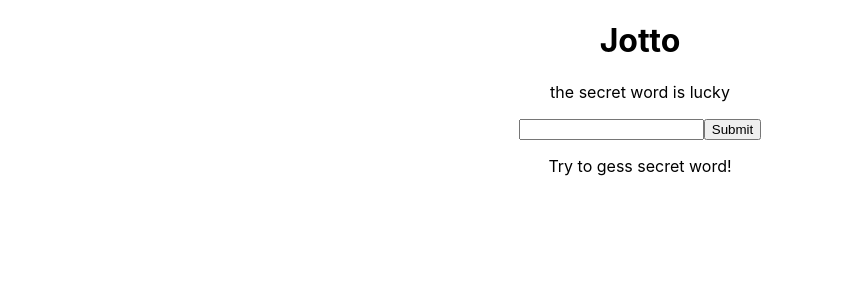
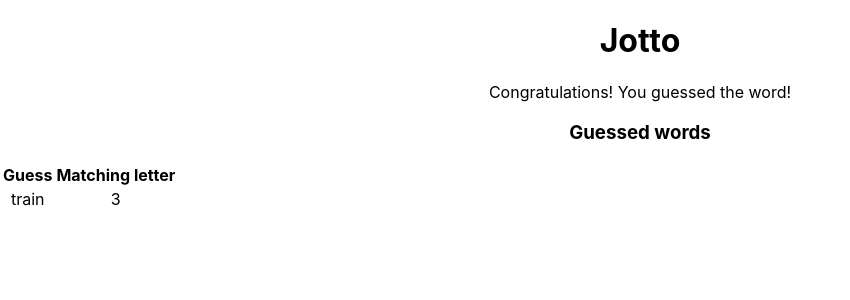
Before and after one commit to AlexFoxJS/react-testing-with-jest-and-enzyme, a React (Create React App) app: page / in a window 1280 px wide. Shown: the top 300 px of the page, without its empty margins (0-850 px from the left). Built offline with nearby package versions, Linux system fonts and the light colour scheme.

Commit message:
jotto: 43 Manual Acceptance Testing
Signed-off-by: AlexFoxJS <alexfoxjs@gmail.com>

```diff
--- a/src/containers/App/App.js
+++ b/src/containers/App/App.js
@@ -1,5 +1,8 @@
 import React, {Component} from 'react';
 import './App.css';
+
+import GuessedWords from '../../components/GuessedWords/GuessedWords'
+import Congrats from '../../components/Congrats/Congrats'
 
 class App extends Component {
 
@@ -7,26 +10,11 @@ class App extends Component {
 
 		return (
 			<div className="App" data-test="component-app">
-				<h1 data-test="counter-display">Jotto</h1>
-				<p>the secret word is lucky</p>
-
-				<div className="Input">
-					<input type="text"/>
-					<button data-test="increment-button">Submit</button>
-				</div>
-
-				<div className="GuessedWords">
-					<p>Try to gess secret word!</p>
-					<table>
-						<th>
-							<tr></tr>
-						</th>
-						<tr>
-
-						</tr>
-					</table>
-				</div>
-
+				<h1>Jotto</h1>
+				<Congrats success={true} />
+				<GuessedWords guessedWords={[
+					{ guessedWord: 'train', letterMatchCount: 3 }
+				]} />
 			</div>
 		);
 	}
```
